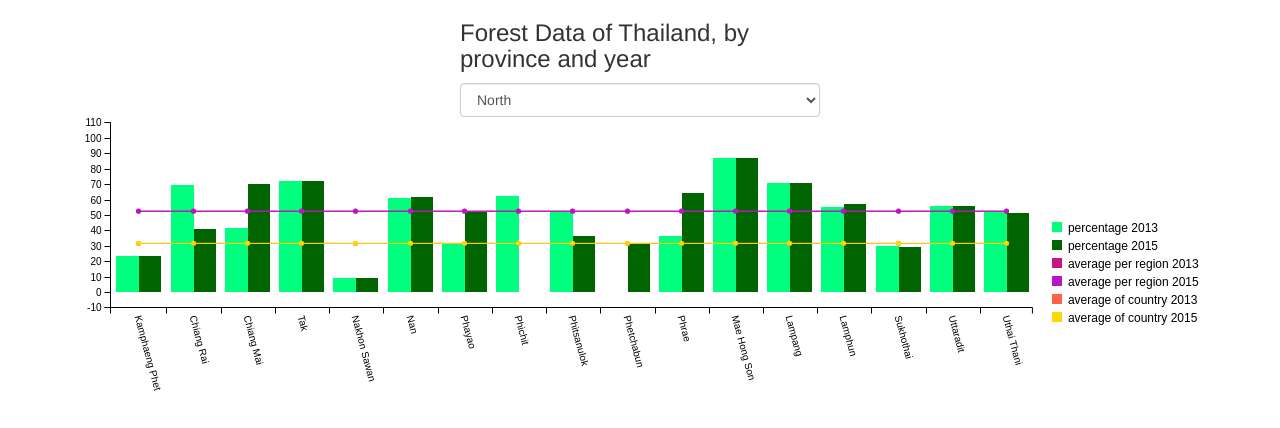
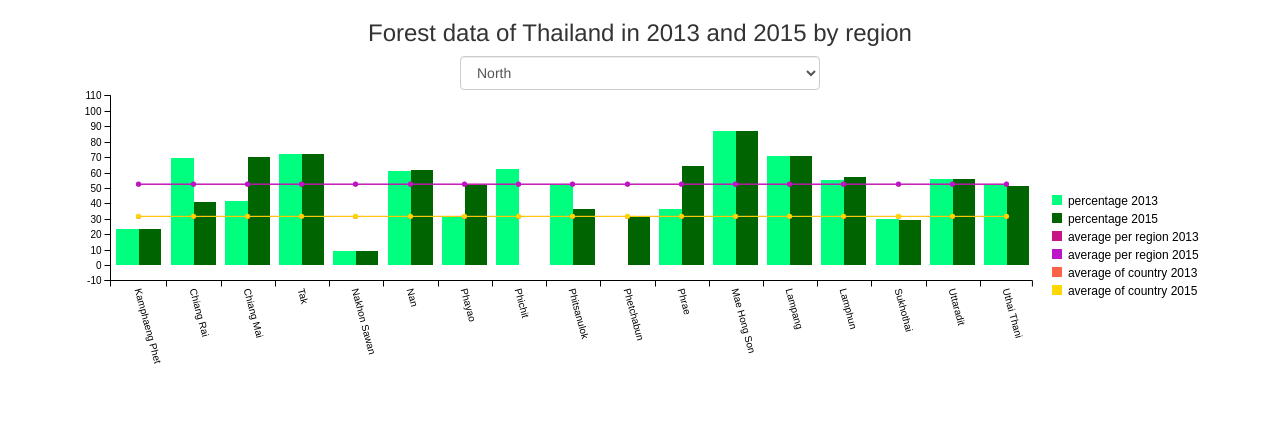
Before and after one commit to b5710545015/HCI-project, a plain HTML site: page index.html in a window 1280 px wide. Drawn offline with Linux system fonts and the light colour scheme.

Commit message:
Changed title. Centered title.

```diff
--- a/index.html
+++ b/index.html
@@ -20,9 +20,14 @@
   	</head>
   	<body>
 
-	<div class="container"><div class="row">
+	<div class="container">
+	<div class="row">
+	<div class="col-md-offset-2 col-xs-8 col-sm-8 col-md-8 col-lg-8">
+	<h3><center>Forest data of Thailand in 2013 and 2015 by region</center></h3>
+	</div>
+	</div>
+	<div class="row">
 	<div class="col-md-4 col-md-offset-4">
-	<h3>Forest Data of Thailand, by province and year</h3>
 	<select class="form-control" id="regionSelect" onchange="changeHandler()">
 		<option value=0>North</option>
 		<option value=1>Northeast</option>
```
